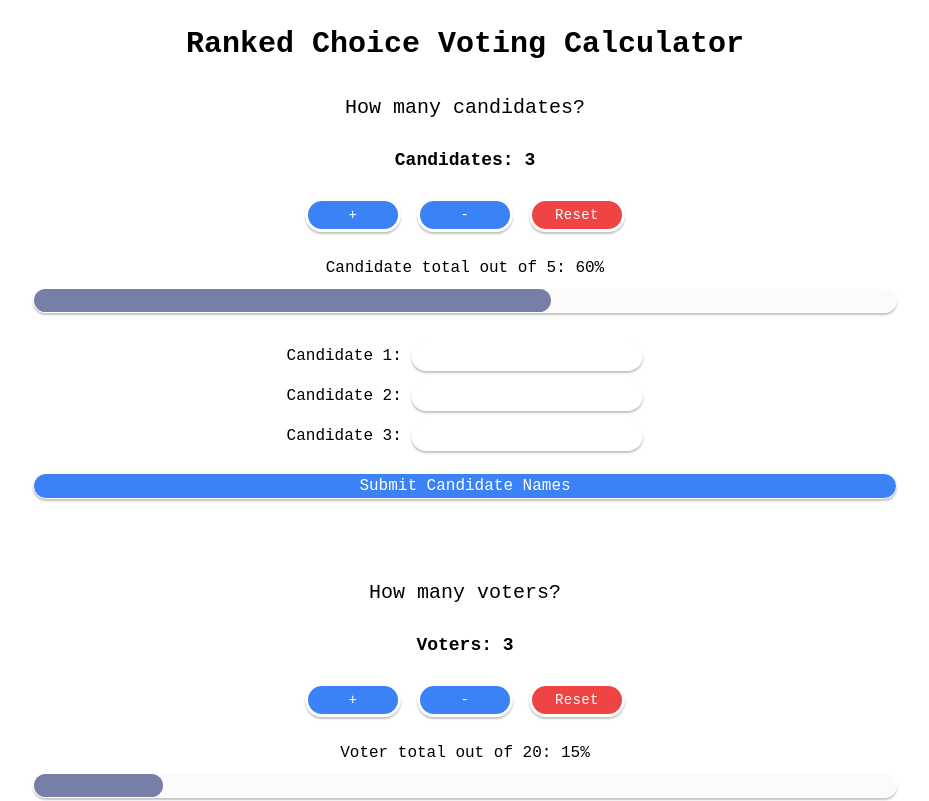
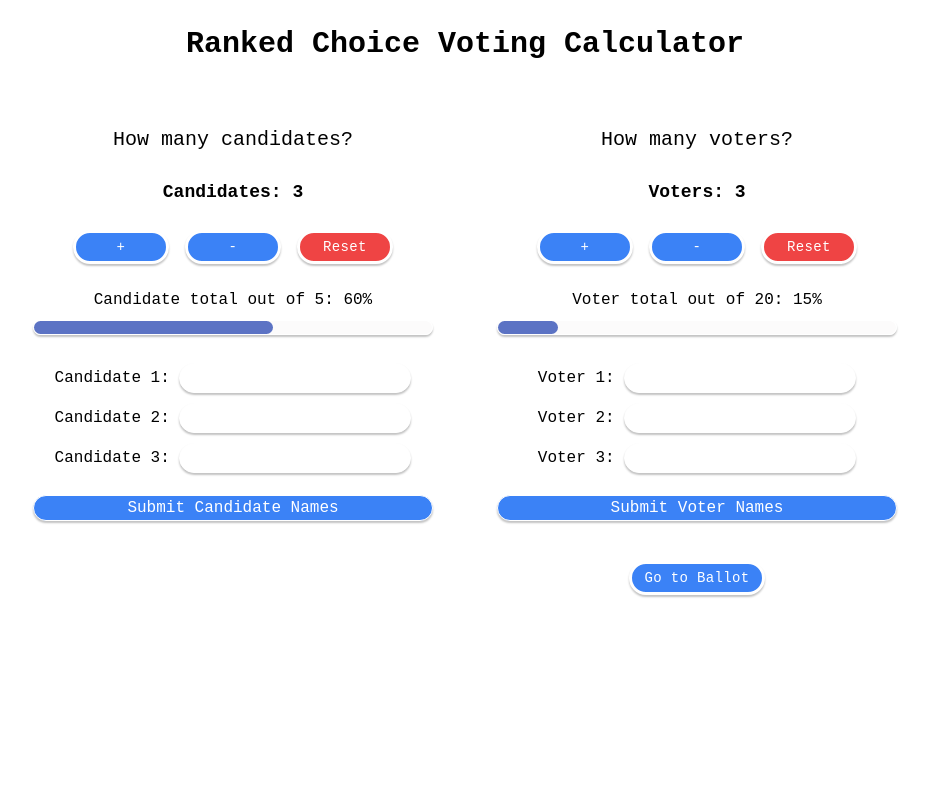
Before and after one commit to BrettEastman/RankedChoice, a Svelte app: page / in a window 1280 px wide. Shown: the top 801 px of the page, without its empty margins (175-1104 px from the left). Built offline with nearby package versions, Linux system fonts and the light colour scheme.

Commit message:
Incorporate the Split component into the layout - candidates and voters side by side until lg screen size. Reorganize imports. Remove margin on the voters top element.

```diff
--- a/src/App.svelte
+++ b/src/App.svelte
@@ -13,6 +13,7 @@
   import Typewriter from './lib/Typewriter.svelte';
 
   import { calculateWinner } from './scripts/calculateWinner.svelte';
+  import Split from './lib/Split.svelte';
 
   let counter = 0;
   $: counter = $count;
@@ -163,7 +164,9 @@
 
 <main class="max-w-4xl p-4 m-auto text-center">
   {#if counter === 0}
-  <h1 class="text-3xl font-bold mt-2.5 mb-8 rounded-full hover:shadow-[rgba(0,_0,_0,_0.24)_0px_2px_2px] cursor-pointer" on:click|preventDefault={backToHome}>Ranked Choice Voting Calculator</h1>
+  <h1 class="text-3xl font-bold mt-2.5 mb-16 rounded-full hover:shadow-[rgba(0,_0,_0,_0.24)_0px_2px_2px] cursor-pointer" on:click|preventDefault={backToHome}>Ranked Choice Voting Calculator</h1>
+    <Split gutter="gap-16" switchAt="xl">
+      <div>
         <Stack gutter="gap-6">
           <p class="text-xl">
             How many candidates?
@@ -198,9 +201,11 @@
             </Stack>
           </form>
         </Stack>
+      </div>
 
+      <div>
         <Stack gutter="gap-6">
-      <p class="text-xl mt-20">
+          <p class="text-xl">
             How many voters?
           </p>
 
@@ -238,7 +243,10 @@
             </div>
           {/if}
         </Stack>
+      </div>
+    </Split>
   {/if}
+
 
   {#if counter === 1}
     <h1 class="text-3xl font-bold mt-2.5 mb-8 rounded-full hover:shadow-[rgba(0,_0,_0,_0.24)_0px_2px_2px] cursor-pointer" on:click|preventDefault={backToHome}>Ranked Choice Voting Calculator</h1>
@@ -289,11 +297,11 @@
   progress {
     display: flex;
     flex-direction: column;
-    /* justify-content: center; */
+    justify-content: center;
     box-shadow: rgba(0, 0, 0, 0.24) 0px 2px 2px;
     border-radius: 2rem;
     width: 100%;
-    height: 25px;
+    height: 15px;
     border: 1px solid white;
     }
     progress::-webkit-progress-bar {
@@ -301,7 +309,7 @@
         border-radius: 2rem;
     }
     progress::-webkit-progress-value {
-        background-color: rgb(119, 126, 167);
+        background-color: rgb(92, 115, 196);
         border-radius: 2rem;
     }
 
```
Lines whose indentation alone changed are shown as unchanged.
